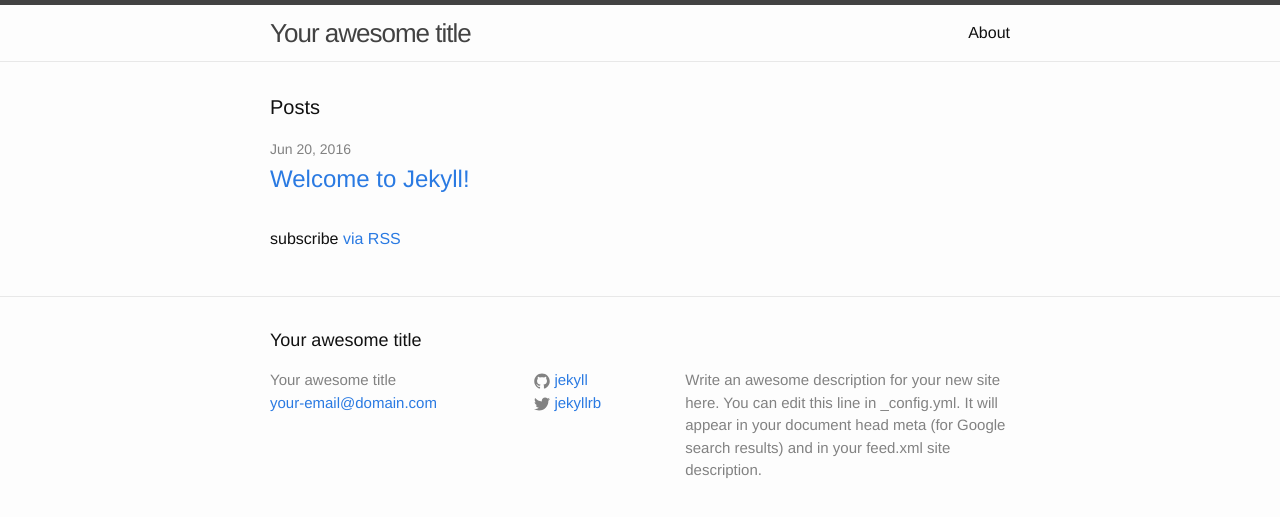
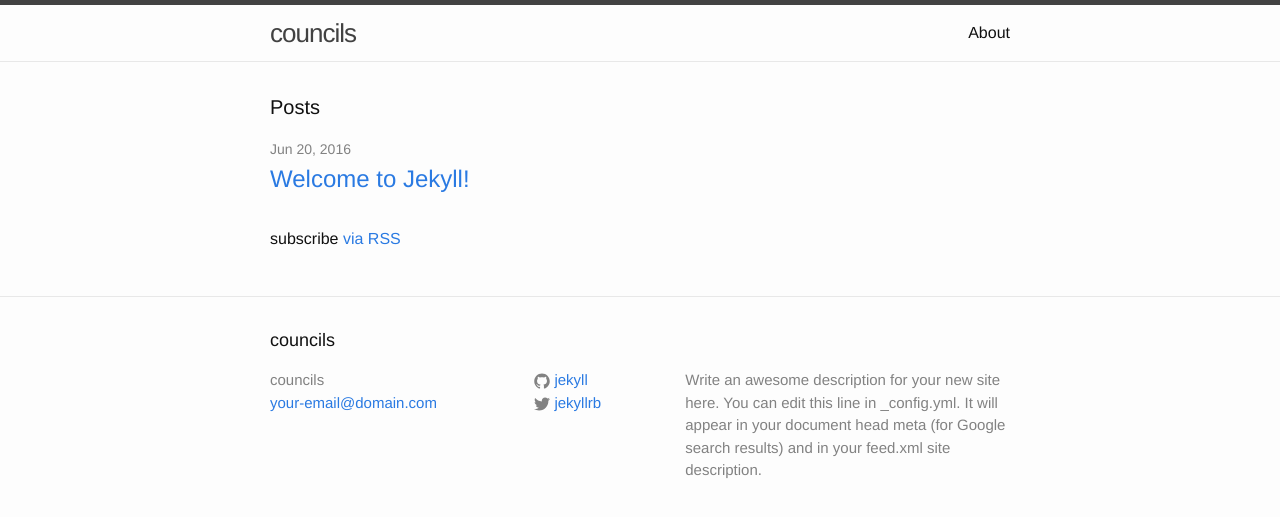
Before and after one commit to adamburton/councils, a Jekyll site: the page built from index.html, in a window 1280 px wide. Shown: the top 517 px of the page. Built offline with Jekyll 4.4.1, drawn with Linux system fonts in a browser that asks for light colours.

Commit message:
change title

```diff
--- a/_config.yml
+++ b/_config.yml
@@ -6,7 +6,7 @@
 # 'jekyll serve'. If you change this file, please restart the server process.
 
 # Site settings
-title: Your awesome title
+title: councils
 email: your-email@domain.com
 description: > # this means to ignore newlines until "baseurl:"
   Write an awesome description for your new site here. You can edit this
```
